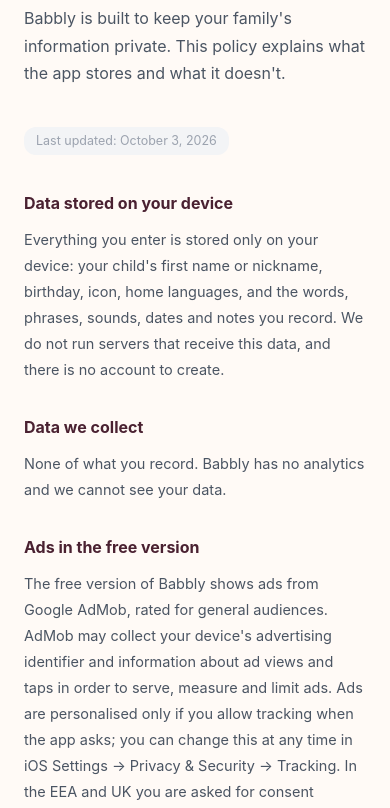
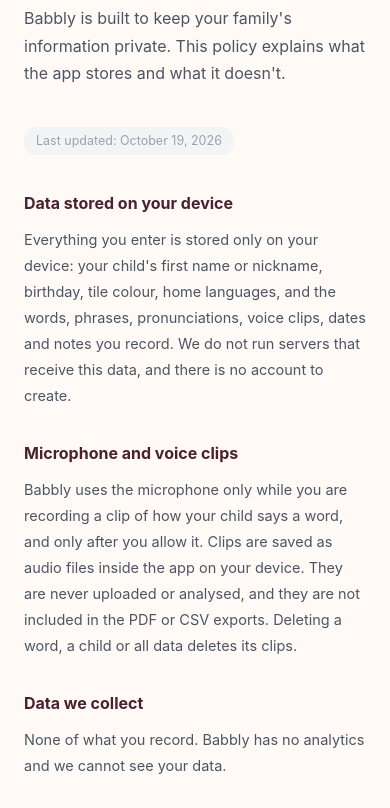
Before and after one commit to nemostation90/app-support, a plain HTML site: page apps/babbly/index.html in a window 390 px wide. Shown: the part 2482-3290 px from the top of the page. Drawn offline with Linux system fonts and the light colour scheme.

Commit message:
Babbly: privacy policy covers microphone and voice clips
Co-Authored-By: Claude Sonnet 5.5 <noreply@anthropic.com>

```diff
--- a/apps/babbly/index.html
+++ b/apps/babbly/index.html
@@ -335,11 +335,16 @@
       <span class="section-tag">Legal</span>
       <h2>Privacy Policy</h2>
       <p class="section-lead">Babbly is built to keep your family's information private. This policy explains what the app stores and what it doesn't.</p>
-      <span class="legal-date">Last updated: October 3, 2026</span>
+      <span class="legal-date">Last updated: October 19, 2026</span>
 
       <div class="legal-block">
         <h3>Data stored on your device</h3>
-        <p>Everything you enter is stored only on your device: your child's first name or nickname, birthday, icon, home languages, and the words, phrases, sounds, dates and notes you record. We do not run servers that receive this data, and there is no account to create.</p>
+        <p>Everything you enter is stored only on your device: your child's first name or nickname, birthday, tile colour, home languages, and the words, phrases, pronunciations, voice clips, dates and notes you record. We do not run servers that receive this data, and there is no account to create.</p>
+      </div>
+
+      <div class="legal-block">
+        <h3>Microphone and voice clips</h3>
+        <p>Babbly uses the microphone only while you are recording a clip of how your child says a word, and only after you allow it. Clips are saved as audio files inside the app on your device. They are never uploaded or analysed, and they are not included in the PDF or CSV exports. Deleting a word, a child or all data deletes its clips.</p>
       </div>
 
       <div class="legal-block">
@@ -379,7 +384,7 @@
 
       <div class="legal-block">
         <h3>Deleting your data</h3>
-        <p>You can delete a child and their words in Settings → Children, or everything at once in Settings → Delete all data. Deleting the app also removes all of its data from your device.</p>
+        <p>You can delete a word (with its voice clips), a child and their words in Settings → Children, or everything at once in Settings → Delete all data. Deleting the app also removes all of its data from your device.</p>
       </div>
 
       <div class="legal-block">
@@ -401,7 +406,7 @@
       <span class="section-tag">Legal</span>
       <h2>Terms of Use</h2>
       <p class="section-lead">By using Babbly you agree to these terms. If you don't agree, please don't use the app.</p>
-      <span class="legal-date">Last updated: October 3, 2026</span>
+      <span class="legal-date">Last updated: October 19, 2026</span>
 
       <div class="legal-block">
         <h3>Not medical advice</h3>
```
